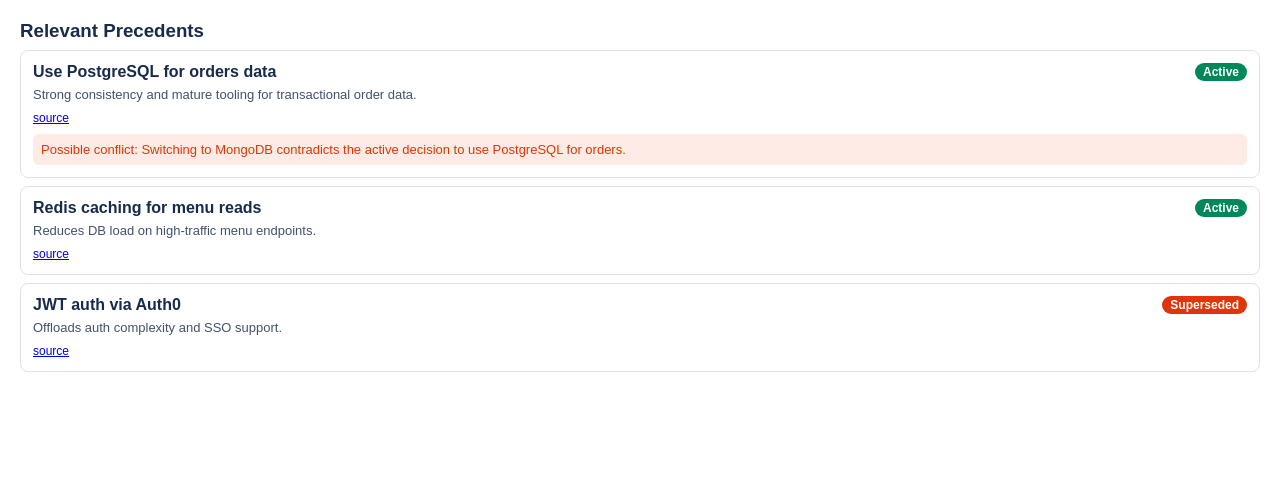
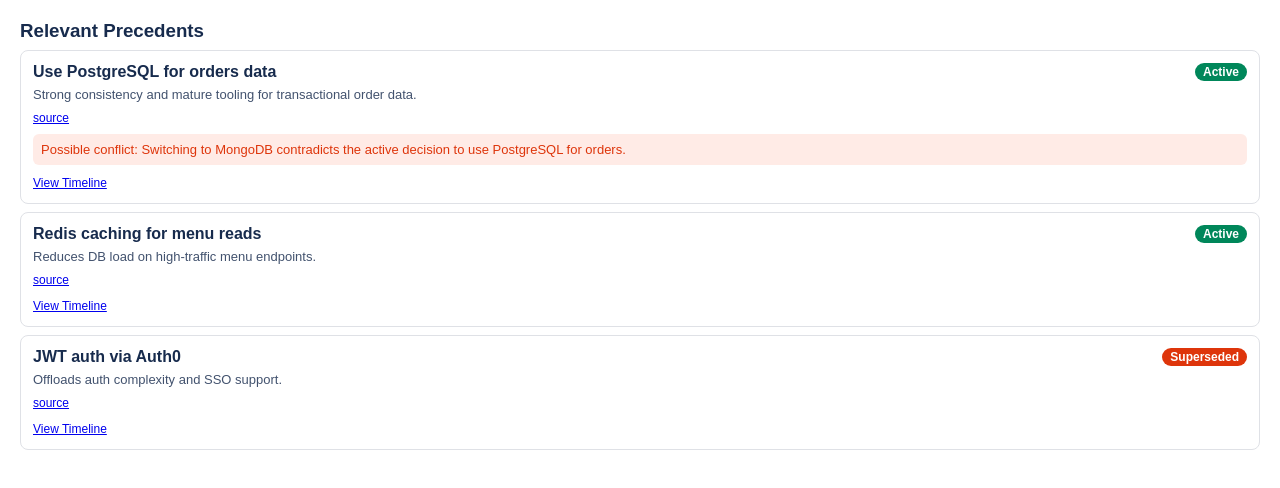
Before and after one commit to ASAYMAN69/engram, a React (Vite) app in the folder frontend/: page / in a window 1280 px wide. Shown: the top 488 px of the page. Built offline with nearby package versions, Linux system fonts and the light colour scheme.

Commit message:
feat(timeline): link timeline from precedent cards

```diff
--- a/frontend/src/components/PrecedentCard.tsx
+++ b/frontend/src/components/PrecedentCard.tsx
@@ -47,6 +47,11 @@
           Possible conflict: {conflict.reason}
         </div>
       )}
+      <div style={{ marginTop: 8 }}>
+        <a data-testid="timeline-link" href="#timeline" style={{ fontSize: 12 }}>
+          View Timeline
+        </a>
+      </div>
     </div>
   );
 }
```
